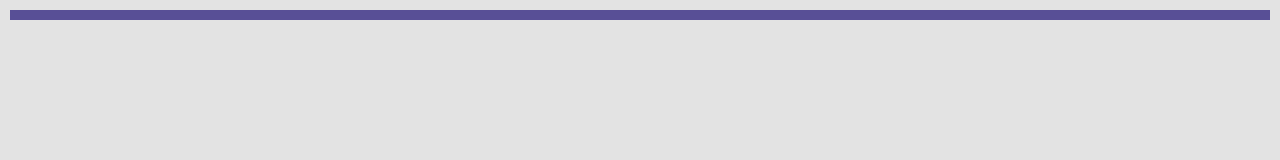
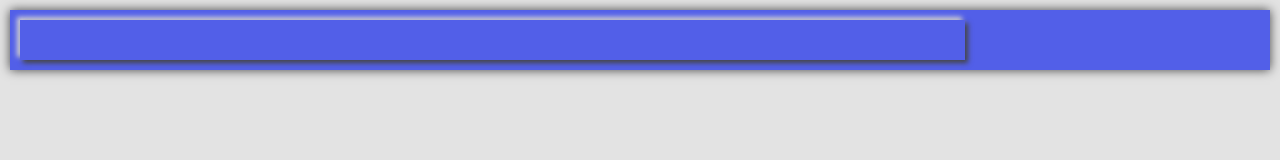
Before and after one commit to Vision-Modder/averaged, a plain HTML site: page index.html in a window 1280 px wide. Drawn offline with Linux system fonts and the light colour scheme.

Commit message:
26-37/0.1.0/0-5

```diff
--- a/style.css
+++ b/style.css
@@ -1,23 +1,28 @@
+:root {
+    --theme-color: #525fe8;
+    --radius-s: 4px;
+    --radius-m: 10px;
+    --radius-l: 20px;
+}
+
 body {
     margin: 0;
     min-height: 100vh;
     display: flex;
     background-color: #e3e3e3;
+    flex-direction: column;
 }
 .topbar {
-    margin-top: 10px;
-    margin-left: 10px;
-    margin-right: 10px;
-    background-color: #584f96;
-    width: 100%;
-    height: 10%;
+    margin: 10px 10px 0 10px; /* top, right, bottom, left */
+    background-color: var(--theme-color);
+    height: 60px;
+    /* [x-offset] [y-offset] [blur] [color] */
+    box-shadow: 0 0 10px #434343
 }
 .news {
-    margin-left: 10px;
-    margin-right: 10px;
-    margin-top: 10px;
-    margin-bottom: 10px;
-    background-color: #8d7cf7;
-    height: 100%;
+    margin: 10px 0 10px 10px;
+    background-color: var(--theme-color);
+    height: 40px;
     width: 75%;
+    box-shadow: 3px 3px 5px #434343, -3px -3px 5px #d6d4d4;
 }
```
